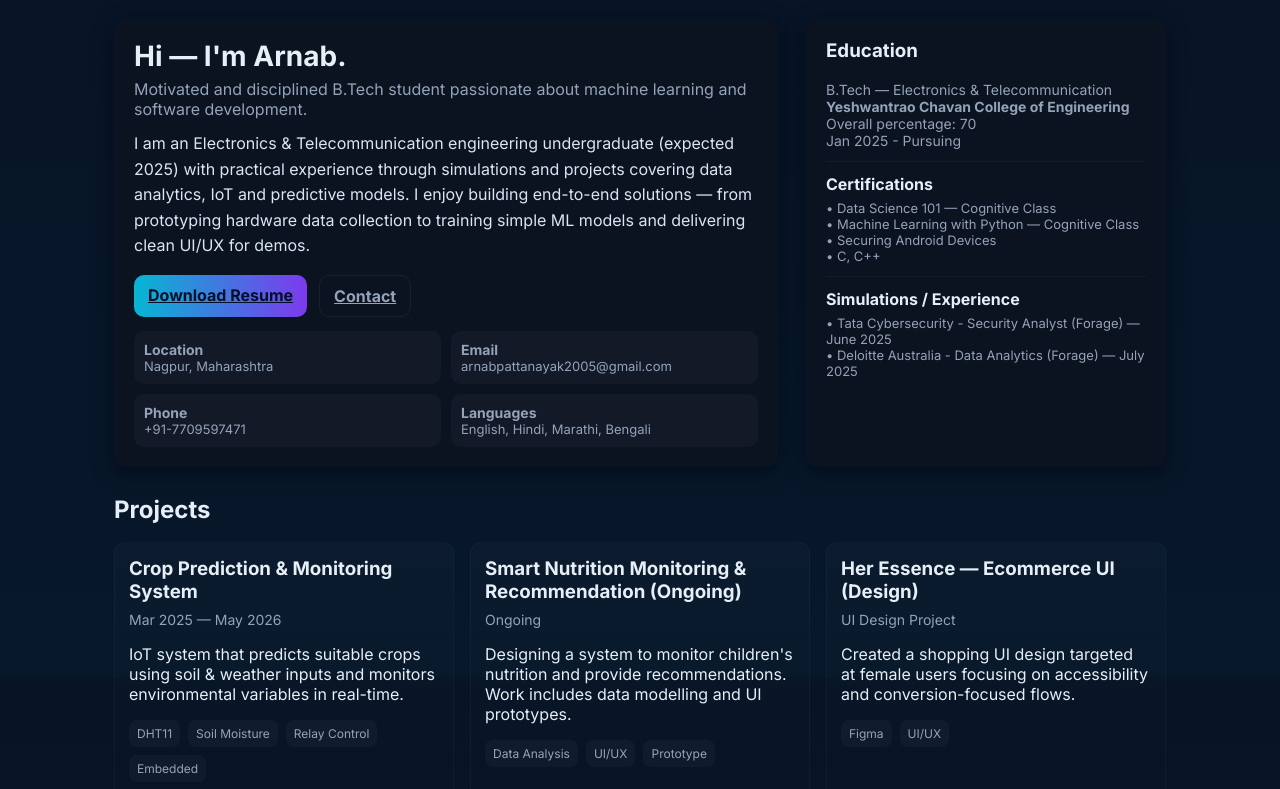
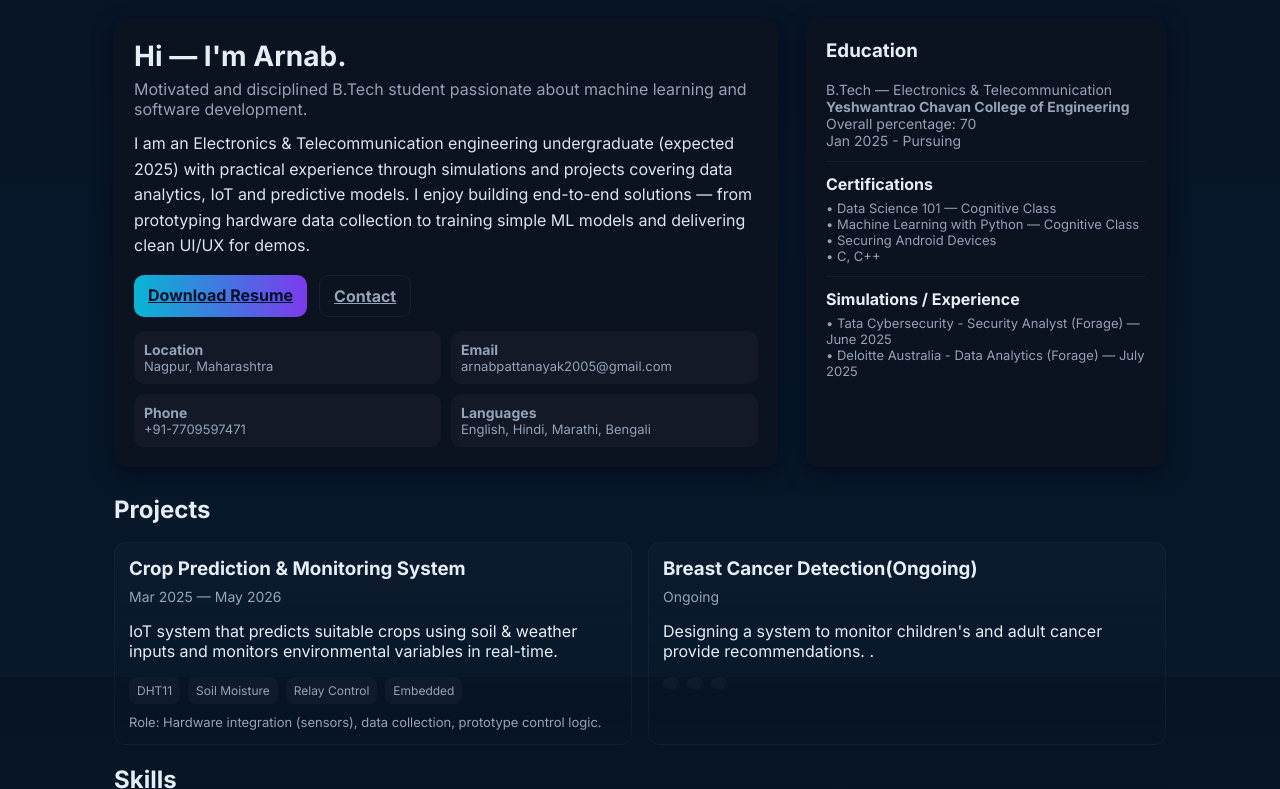
Before and after one commit to A120-cryptpo/portfolio.github, a plain HTML site: page index.html in a window 1280 px wide. Shown: the part 123-912 px from the top of the page. Drawn offline with Linux system fonts and the light colour scheme.

Commit message:
Update index.html

```diff
--- a/index.html
+++ b/index.html
@@ -134,23 +134,17 @@
         </article>
 
         <article class="project">
-          <h3>Smart Nutrition Monitoring & Recommendation (Ongoing)</h3>
+          <h3>Breast Cancer Detection(Ongoing)</h3>
           <p style="color:var(--muted);font-size:14px;margin:6px 0">Ongoing</p>
-          <p>Designing a system to monitor children's nutrition and provide recommendations. Work includes data modelling and UI prototypes.</p>
+          <p>Designing a system to monitor children's  and adult cancer provide recommendations. .</p>
           <div class="tags">
-            <span class="tag">Data Analysis</span>
-            <span class="tag">UI/UX</span>
-            <span class="tag">Prototype</span>
+            <span class="tag"></span>
+            <span class="tag"></span>
+            <span class="tag"></span>
           </div>
         </article>
 
-        <article class="project">
-          <h3>Her Essence — Ecommerce UI (Design)</h3>
-          <p style="color:var(--muted);font-size:14px;margin:6px 0">UI Design Project</p>
-          <p>Created a shopping UI design targeted at female users focusing on accessibility and conversion-focused flows.</p>
-          <div class="tags"><span class="tag">Figma</span><span class="tag">UI/UX</span></div>
-        </article>
-      </div>
+
     </section>
 
     <section style="margin-top:20px" id="skills">
```
